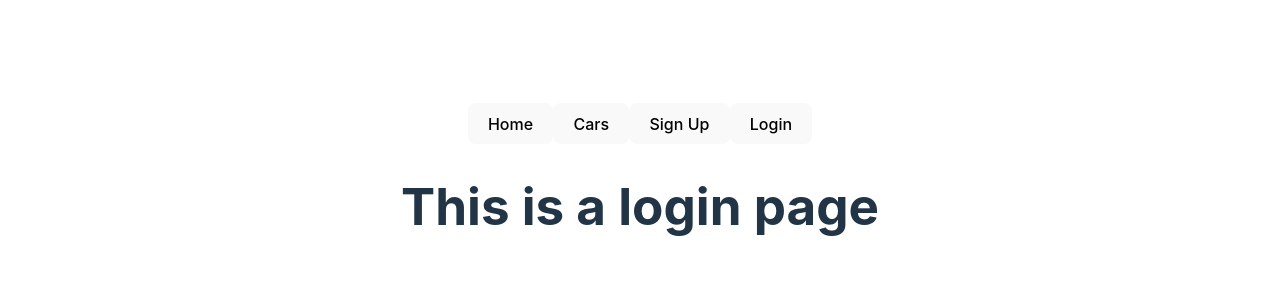
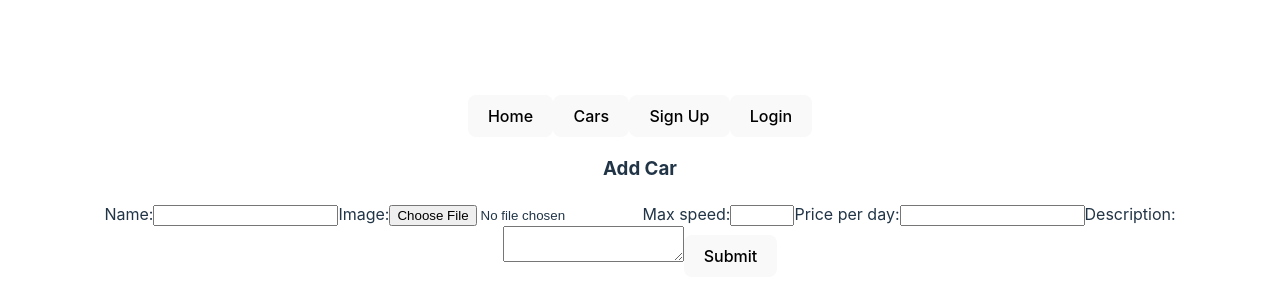
Before and after one commit to HannaInIT/my-project-client, a React (Vite) app: page /addcar in a window 1280 px wide. Before the commit this address led to /login. Shown: the part 214-514 px from the top of the page. Built offline with nearby package versions, Linux system fonts and the light colour scheme.

Commit message:
add signup and login pages

```diff
--- a/src/App.jsx
+++ b/src/App.jsx
@@ -3,18 +3,14 @@ import { Routes, Route } from "react-router-dom";
 import Navbar from "./components/NavBar";
 import HomePage from "./pages/HomePage";
 import CarsListPage from "./pages/CarsListPage";
-// import CarsListPage from "./pages/CarsListPage";
-// import CarDetailsPage from "./pages/CarDetailsPage";
-// import EditCarPage from "./pages/EditCarPage";
-// import AddCarPage from "./pages/AddCarPage"
+import AddCarPage from "./pages/AddCarPage";
+import CarDetailsPage from "./pages/CarDetailsPage";
+import EditCarPage from "./pages/EditCarPage";
+import SignupPage from "./pages/SignupPage";
+import LoginPage from "./pages/LoginPage";
 
-// import SignupPage from "./pages/SignupPage";
-// import LoginPage from "./pages/LoginPage";
-import IsPrivate from "./components/IsPrivate";
-import AddCar from "./pages/AddCarPage";
- import IsAnon from "./components/IsAnon";
-import LoginPage from "./pages/LoginPage";
-import AddCarPage from "./pages/AddCarPage";
+// import IsPrivate from "./components/IsPrivate";
+// import IsAnon from "./components/IsAnon";
 
 function App() {
   return (
@@ -24,26 +20,24 @@ function App() {
       <Routes>
         <Route path="/" element={<HomePage />} />
 
-         <Route path="/cars" element={<CarsListPage />} />
 
-       <Route
-          path="/addcar"
-          element={ <IsPrivate> <AddCarPage/> </IsPrivate> }
-        />
- {/*
-        <Route
-          path="/cars/:carId"
-          element={ <IsPrivate> <CarDetailsPage /> </IsPrivate> }
-        />
+        <Route path="/cars" element={<CarsListPage />} />
 
-        <Route
-          path="/cars/:carId/edit"
-          element={ <IsPrivate> <EditCarPage /> </IsPrivate> }
-        />
 
-        <Route path="/signup" element={<IsAnon> <SignupPage /> </IsAnon>} />
-        <Route path="/signup" element={<IsAnon> <SignupPage /> </IsAnon>} />
-        <Route path="/login" element={<IsAnon> <LoginPage /> </IsAnon>} /> */}
+       {/* <Route path="/addcar" element={ <IsPrivate> <AddCarPage/> </IsPrivate> } /> */}
+      <Route path="/addcar" element={ <AddCarPage/> }  />
+
+        {/* <Route path="/cars/:carId" element={ <IsPrivate> <CarDetailsPage /> </IsPrivate> } /> */}
+       <Route path="/cars/:carId" element={ <CarDetailsPage />} />
+
+        {/* <Route path="/cars/:carId/edit" element={ <IsPrivate> <EditCarPage /> </IsPrivate> }  /> */}
+        <Route path="/cars/:carId/edit" element={ <EditCarPage /> }   />
+
+        {/* <Route path="/signup" element={<IsAnon> <SignupPage /> </IsAnon>} /> */}
+        <Route path="/signup" element={ <SignupPage />} />
+
+
+        {/* <Route path="/login" element={<IsAnon> <LoginPage /> </IsAnon>} />  */}
         <Route path="/login" element={ <LoginPage /> } />
 
       </Routes>
--- a/src/pages/AddCarPage.jsx
+++ b/src/pages/AddCarPage.jsx
@@ -1,9 +1,106 @@
-function AddCarPage() {
-    return (
-      <div>
-        <h1>This is add car page</h1>
-      </div>
-    );
-  }
+// function AddCarPage() {
+//     return (
+//       <div>
+//         <h1>This is add car page</h1>
+//       </div>
+//     );
+//   }
 
-  export default  AddCarPage;
+//   export default  AddCarPage;
+
+
+import { useState } from "react";
+import axios from "axios";
+
+const API_URL = "http://localhost:5005";
+
+function AddCarPage(props) {
+  const [name, setName] = useState("");
+  const [imageUrl, setImageUrl] = useState("");
+  const [maxSpeedInKm, setMaxSpeedInKm] = useState("");
+  const [pricePerDay, setPricePerDay] = useState("");
+  const [description, setDescription] = useState("");
+
+  const handleSubmit = (e) => {
+    e.preventDefault();
+    const requestBody = { name, imageUrl, maxSpeedInKm, pricePerDay, description };
+
+    // Get the token from the localStorage
+    const storedToken = localStorage.getItem('authToken');
+
+    // Send the token through the request "Authorization" Headers
+    axios
+      .post(
+        `${import.meta.env.VITE_API_URL}/addcar`,
+        requestBody,
+        { headers: { Authorization: `Bearer ${storedToken}` } }
+      )
+      .then((response) => {
+        // Reset the state
+        setName("");
+        setImageUrl("");
+        setMaxSpeedInKm("");
+        setPricePerDay("");
+        setDescription("");
+
+        props.refreshCars();
+      })
+      .catch((error) => console.log(error));
+  };
+
+
+  return (
+    <div className="AddCar">
+      <h3>Add Car</h3>
+
+      <form onSubmit={handleSubmit}>
+
+        <label>Name:</label>
+        <input
+          type="text"
+          name="name"
+          value={name}
+          onChange={(e) => setName(e.target.value)}
+        />
+
+        <label>Image:</label>
+        <input
+          type="file"
+          name="image"
+          value={imageUrl}
+          onChange={(e) => setImageUrl(e.target.value)}
+        />
+
+        <label>Max speed:</label>
+        <input
+          type="number"
+          name="max speed"
+          min="1" max="200"
+          value={maxSpeedInKm}
+          onChange={(e) => setMaxSpeedInKm(e.target.value)}
+        />
+
+        <label>Price per day:</label>
+        <input
+          type="number"
+          name="price per day"
+          min="1"
+          value={pricePerDay}
+          onChange={(e) => setPricePerDay(e.target.value)}
+        />
+
+        <label>Description:</label>
+        <textarea
+          type="text"
+          name="description"
+          value={description}
+          onChange={(e) => setDescription(e.target.value)}
+        />
+
+        <button type="submit">Submit</button>
+      </form>
+    </div>
+  );
+}
+
+export default AddCarPage;
--- a/src/pages/HomePage.jsx
+++ b/src/pages/HomePage.jsx
@@ -1,9 +1,46 @@
-function HomePage() {
+// function HomePage() {
+//     return (
+//       <div>
+//         <h1>This is a home page</h1>
+//       </div>
+//     );
+//   }
+
+//   export default HomePage;
+
+
+
+import { useState, useEffect } from 'react';
+// import { Link } from 'react-router-dom';
+import axios from 'axios';
+
+
+function HomePage(props) {
+    const [cars, setCars] = useState(null);
+
+    useEffect(() => {
+        axios
+            .get(`${import.meta.env.VITE_API_URL}/cars/cars`)
+            .then((response) => {
+              console.log(response.data)
+                setCars(response.data);
+            })
+            .catch((e) => {
+                console.log('error fetching cars....', e);
+            });
+    }, []);
+
+    const renderList = () => {
+        if (cars === null) {
+            return <p>loading...</p>;
+        }
+
     return (
-      <div>
-        <h1>This is a home page</h1>
-      </div>
-    );
-  }
+        <header>
+            <h1>this is the homepage</h1>
+        </header>
+    )
+}
+}
 
-  export default HomePage;
+export default HomePage;
--- a/src/pages/LoginPage.jsx
+++ b/src/pages/LoginPage.jsx
@@ -1,75 +1,75 @@
-function LoginPage() {
+// function LoginPage() {
+//   return (
+//     <div>
+//       <h1>This is a login page</h1>
+//     </div>
+//   );
+// }
+
+// export default LoginPage;
+
+import { useState, useContext } from "react";
+import axios from "axios";
+import { Link, useNavigate } from "react-router-dom";
+import { AuthContext } from "../context/auth.context";
+
+const API_URL = "http://localhost:5005";
+
+function LoginPage(props) {
+  const [email, setEmail] = useState("");
+  const [password, setPassword] = useState("");
+  const [errorMessage, setErrorMessage] = useState(undefined);
+
+  const navigate = useNavigate();
+
+  const { storeToken, authenticateUser } = useContext(AuthContext);
+
+  const handleEmail = (e) => setEmail(e.target.value);
+  const handlePassword = (e) => setPassword(e.target.value);
+
+  const handleLoginSubmit = (e) => {
+    e.preventDefault();
+    const requestBody = { email, password };
+
+    axios
+      .post(`${import.meta.env.VITE_API_URL}/auth/login`, requestBody)
+      .then((response) => {
+        console.log("JWT token", response.data.authToken);
+
+        storeToken(response.data.authToken);
+        authenticateUser();
+        navigate("/");
+      })
+      .catch((error) => {
+        const errorDescription = error.response.data.message;
+        setErrorMessage(errorDescription);
+      });
+  };
+
   return (
-    <div>
-      <h1>This is a login page</h1>
+    <div className="LoginPage">
+      <h1>Login</h1>
+
+      <form onSubmit={handleLoginSubmit}>
+        <label>Email:</label>
+        <input type="email" name="email" value={email} onChange={handleEmail} />
+
+        <label>Password:</label>
+        <input
+          type="password"
+          name="password"
+          value={password}
+          onChange={handlePassword}
+        />
+
+        <button type="submit">Login</button>
+      </form>
+      {errorMessage && <p className="error-message">{errorMessage}</p>}
+
+      <p>Don't have an account yet?</p>
+      <Link to={"/signup"}> Sign Up</Link>
     </div>
   );
 }
 
 export default LoginPage;
-
-// import { useState, useContext } from "react";
-// import axios from "axios";
-// import { Link, useNavigate } from "react-router-dom";
-// import { AuthContext } from "../context/auth.context";
-
-// const API_URL = "http://localhost:5005";
-
-// function LoginPage(props) {
-//   const [email, setEmail] = useState("");
-//   const [password, setPassword] = useState("");
-//   const [errorMessage, setErrorMessage] = useState(undefined);
-
-//   const navigate = useNavigate();
-
-//   const { storeToken, authenticateUser } = useContext(AuthContext);
-
-//   const handleEmail = (e) => setEmail(e.target.value);
-//   const handlePassword = (e) => setPassword(e.target.value);
-
-//   const handleLoginSubmit = (e) => {
-//     e.preventDefault();
-//     const requestBody = { email, password };
-
-//     axios
-//       .post(`${import.meta.env.VITE_API_URL}/auth/login`, requestBody)
-//       .then((response) => {
-//         console.log("JWT token", response.data.authToken);
-
-//         storeToken(response.data.authToken);
-//         authenticateUser();
-//         navigate("/");
-//       })
-//       .catch((error) => {
-//         const errorDescription = error.response.data.message;
-//         setErrorMessage(errorDescription);
-//       });
-//   };
-
-//   return (
-//     <div className="LoginPage">
-//       <h1>Login</h1>
-
-//       <form onSubmit={handleLoginSubmit}>
-//         <label>Email:</label>
-//         <input type="email" name="email" value={email} onChange={handleEmail} />
-
-//         <label>Password:</label>
-//         <input
-//           type="password"
-//           name="password"
-//           value={password}
-//           onChange={handlePassword}
-//         />
-
-//         <button type="submit">Login</button>
-//       </form>
-//       {errorMessage && <p className="error-message">{errorMessage}</p>}
-
-//       <p>Don't have an account yet?</p>
-//       <Link to={"/signup"}> Sign Up</Link>
-//     </div>
-//   );
-// }
-
-// export default LoginPage;
--- a/src/pages/SignupPage.jsx
+++ b/src/pages/SignupPage.jsx
@@ -1,76 +1,107 @@
-function SignUpPage() {
-  return (
-    <div>
-      <h1>This is a sign up page</h1>
-    </div>
-  );
-}
+// import { useState } from "react";
 
-export default SignUpPage;
+// function SignUpPage() {
 
-// import { useState } from "react";
-// import { Link, useNavigate } from "react-router-dom";
-// import axios from "axios";
+//   const [email, setEmail] = useState("");
+//     const [password, setPassword] = useState("");
+//     const [name, setName] = useState("");
+//     // const [errorMessage, setErrorMessage] = useState(undefined);
 
-// const API_URL = "http://localhost:5005";
+//     const handleEmail = (e) => setEmail(e.target.value);
+//     const handlePassword = (e) => setPassword(e.target.value);
+//     const handleName = (e) => setName(e.target.value);
+//     const showMyName = (e) => {alert (`Your name is ${name}`)}
 
-
-// function SignupPage(props) {
-//   const [email, setEmail] = useState("");
-//   const [password, setPassword] = useState("");
-//   const [name, setName] = useState("");
-//   const [errorMessage, setErrorMessage] = useState(undefined);
-
-//   const navigate = useNavigate();
-
-
-//   const handleEmail = (e) => setEmail(e.target.value);
-//   const handlePassword = (e) => setPassword(e.target.value);
-//   const handleName = (e) => setName(e.target.value);
-
-
-//   const handleSignupSubmit = (e) => {
-//     e.preventDefault();
-//     // Create an object representing the request body
-//     const requestBody = { email, password, name };
-
-//     // Make an axios request to the API
-//     // If POST request is successful redirect to login page
-//     // If the request resolves with an error, set the error message in the state
-//     axios.post(`${import.meta.env.VITE_API_URL}/auth/signup`, requestBody)
-//       .then((response) => {
-//         navigate("/login");
-//       })
-//       .catch((error) => {
-//         const errorDescription = error.response.data.message;
-//         setErrorMessage(errorDescription);
-//       })
-//   };
 
 
 //   return (
-//     <div className="SignupPage">
-//       <h1>Sign Up</h1>
-
-//       <form onSubmit={handleSignupSubmit}>
+//     <div>
+//       <form >
 //         <label>Email:</label>
 //         <input type="email" name="email" value={email} onChange={handleEmail} />
 
 //         <label>Password:</label>
-//         <input type="password" name="password" value={password} onChange={handlePassword} />
+//  <input type="password" name="password" value={password} onChange={handlePassword} />
 
-//         <label>Name:</label>
-//         <input type="text" name="name" value={name} onChange={handleName} />
+//       <label>Name:</label>
+//        <input type="text" name="name" value={name} onChange={handleName} />
 
-//         <button type="submit">Sign Up</button>
-//       </form>
+//        <button onClick = {showMyName} type="submit">Sign Up</button>
+//      </form>
 
-//       { errorMessage && <p className="error-message">{errorMessage}</p> }
 
-//       <p>Already have account?</p>
-//       <Link to={"/login"}> Login</Link>
+//       {/* <h1>This is a sign up page</h1> */}
 //     </div>
-//   )
+//   );
 // }
 
-// export default SignupPage;
+// export default SignUpPage;
+
+
+
+import { useState } from "react";
+import { Link, useNavigate } from "react-router-dom";
+import axios from "axios";
+
+const API_URL = "http://localhost:5005";
+
+
+function SignupPage(props) {
+  const [email, setEmail] = useState("");
+  const [password, setPassword] = useState("");
+  const [name, setName] = useState("");
+  const [errorMessage, setErrorMessage] = useState(undefined);
+
+  const navigate = useNavigate();
+
+
+  const handleEmail = (e) => setEmail(e.target.value);
+  const handlePassword = (e) => setPassword(e.target.value);
+  const handleName = (e) => setName(e.target.value);
+
+
+  const handleSignupSubmit = (e) => {
+    e.preventDefault();
+    // Create an object representing the request body
+    const requestBody = { email, password, name };
+
+    // Make an axios request to the API
+    // If POST request is successful redirect to login page
+    // If the request resolves with an error, set the error message in the state
+    axios.post(`${import.meta.env.VITE_API_URL}/auth/signup`, requestBody)
+      .then((response) => {
+        navigate("/login");
+      })
+      .catch((error) => {
+        const errorDescription = error.response.data.message;
+        setErrorMessage(errorDescription);
+      })
+  };
+
+
+  return (
+    <div className="SignupPage">
+      <h1>Sign Up</h1>
+
+      <form onSubmit={handleSignupSubmit}>
+        <label>Email:</label>
+        <input type="email" name="email" value={email} onChange={handleEmail} />
+
+        <label>Password:</label>
+        <input type="password" name="password" value={password} onChange={handlePassword} />
+
+        <label>Name:</label>
+        <input type="text" name="name" value={name} onChange={handleName} />
+
+        <button type="submit">Sign Up</button>
+      </form>
+
+      { errorMessage && <p className="error-message">{errorMessage}</p> }
+
+      <p>Already have account?</p>
+      <Link to={"/login"}> Login</Link>
+    </div>
+  )
+}
+
+export default SignupPage;
```
